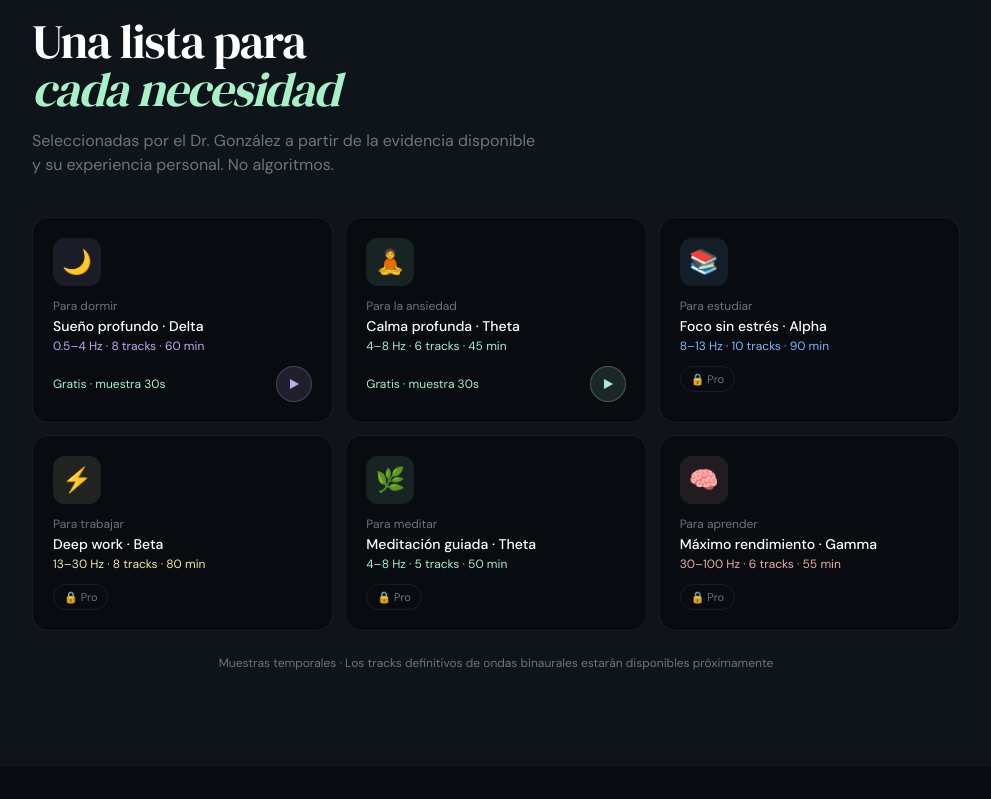
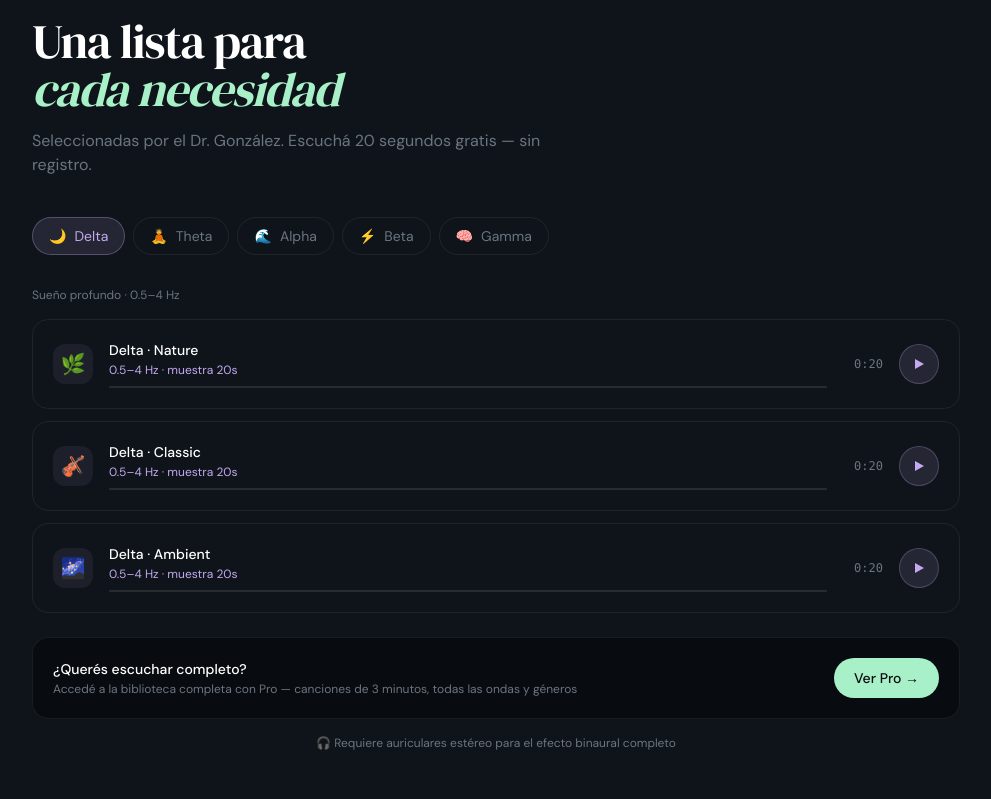
Before and after one commit to Solang3/neurowave, a Next.js app: page / in a window 1280 px wide. Shown: the part 2541-3340 px from the top of the page, without its empty margins (144-1135 px from the left). Built offline with nearby package versions, Linux system fonts and the light colour scheme.

Commit message:
feat: playlists con tabs por onda y reproductor público

```diff
--- a/src/components/layout/PlaylistsSection.tsx
+++ b/src/components/layout/PlaylistsSection.tsx
@@ -2,79 +2,65 @@
 
 import { useState, useRef, useEffect } from 'react'
 
-const playlists = [
+const R2_PUBLIC = 'https://pub-78c976d8802a412ca89533a0734f5054.r2.dev'
+
+const WAVE_GROUPS = [
   {
-    emoji: '🌙', need: 'Para dormir', title: 'Sueño profundo', wave: 'Delta',
-    freq: '0.5–4 Hz', tracks: 8, duration: 60, isPro: false,
-    previewUrl: 'https://www.soundhelix.com/examples/mp3/SoundHelix-Song-1.mp3',
+    wave: 'Delta', freq: '0.5–4 Hz', color: '#c4a8f0',
+    bg: 'rgba(196,168,240,0.08)', emoji: '🌙', useCase: 'Sueño profundo',
+    tracks: [
+      { id: 'delta-nature', genre: 'Nature', emoji: '🌿', path: 'delta/nature/Delta-nature-001-binaural.mp3' },
+      { id: 'delta-classic', genre: 'Classic', emoji: '🎻', path: 'delta/classic/Delta-classic-001-binaural.mp3' },
+      { id: 'delta-ambient', genre: 'Ambient', emoji: '🌌', path: 'delta/ambient/Delta-ambient-001-binaural.mp3' },
+    ],
   },
   {
-    emoji: '🧘', need: 'Para la ansiedad', title: 'Calma profunda', wave: 'Theta',
-    freq: '4–8 Hz', tracks: 6, duration: 45, isPro: false,
-    previewUrl: 'https://www.soundhelix.com/examples/mp3/SoundHelix-Song-2.mp3',
+    wave: 'Theta', freq: '4–8 Hz', color: '#a8f0c8',
+    bg: 'rgba(168,240,200,0.08)', emoji: '🧘', useCase: 'Meditación y ansiedad',
+    tracks: [
+      { id: 'theta-nature', genre: 'Nature', emoji: '🌿', path: 'theta/nature/Theta-nature-001-binaural.mp3' },
+      { id: 'theta-classic', genre: 'Classic', emoji: '🎻', path: 'theta/classic/Theta-classic-001-binaural.mp3' },
+      { id: 'theta-ambient', genre: 'Ambient', emoji: '🌌', path: 'theta/ambient/Theta-ambient-001-binaural.mp3' },
+    ],
   },
   {
-    emoji: '📚', need: 'Para estudiar', title: 'Foco sin estrés', wave: 'Alpha',
-    freq: '8–13 Hz', tracks: 10, duration: 90, isPro: true,
-    previewUrl: null,
+    wave: 'Alpha', freq: '8–13 Hz', color: '#7eb8f7',
+    bg: 'rgba(126,184,247,0.08)', emoji: '🌊', useCase: 'Relajación activa',
+    tracks: [
+      { id: 'alpha-nature', genre: 'Nature', emoji: '🌿', path: 'alpha/nature/Alpha-nature-001-binaural.mp3' },
+      { id: 'alpha-classic', genre: 'Classic', emoji: '🎻', path: 'alpha/classic/Alpha-classic-001-binaural.mp3' },
+      { id: 'alpha-ambient', genre: 'Ambient', emoji: '🌌', path: 'alpha/ambient/Alpha-ambient-001-binaural.mp3' },
+    ],
   },
   {
-    emoji: '⚡', need: 'Para trabajar', title: 'Deep work', wave: 'Beta',
-    freq: '13–30 Hz', tracks: 8, duration: 80, isPro: true,
-    previewUrl: null,
+    wave: 'Beta', freq: '13–30 Hz', color: '#f0e8a8',
+    bg: 'rgba(240,232,168,0.08)', emoji: '⚡', useCase: 'Foco y trabajo',
+    tracks: [
+      { id: 'beta-nature', genre: 'Nature', emoji: '🌿', path: 'beta/nature/Beta-nature-001-binaural.mp3' },
+      { id: 'beta-classic', genre: 'Classic', emoji: '🎻', path: 'beta/classic/Beta-classic-001-binaural.mp3' },
+      { id: 'beta-ambient', genre: 'Ambient', emoji: '🌌', path: 'beta/ambient/Beta-ambient-001-binaural.mp3' },
+    ],
   },
   {
-    emoji: '🌿', need: 'Para meditar', title: 'Meditación guiada', wave: 'Theta',
-    freq: '4–8 Hz', tracks: 5, duration: 50, isPro: true,
-    previewUrl: null,
-  },
-  {
-    emoji: '🧠', need: 'Para aprender', title: 'Máximo rendimiento', wave: 'Gamma',
-    freq: '30–100 Hz', tracks: 6, duration: 55, isPro: true,
-    previewUrl: null,
+    wave: 'Gamma', freq: '30–100 Hz', color: '#f0a8a8',
+    bg: 'rgba(240,168,168,0.08)', emoji: '🧠', useCase: 'Alto rendimiento',
+    tracks: [
+      { id: 'gamma-nature', genre: 'Nature', emoji: '🌿', path: 'gamma/nature/Gamma-nature-001-binaural.mp3' },
+      { id: 'gamma-classic', genre: 'Classic', emoji: '🎻', path: 'gamma/classic/Gamma-classic-001-binaural.mp3' },
+      { id: 'gamma-ambient', genre: 'Ambient', emoji: '🌌', path: 'gamma/ambient/Gamma-ambient-001-binaural.mp3' },
+    ],
   },
 ]
 
-const waveColors: Record<string, string> = {
-  Delta: '#c4a8f0', Theta: '#a8f0c8', Alpha: '#7eb8f7',
-  Beta: '#f0e8a8', Gamma: '#f0a8a8',
-}
-const waveIconBg: Record<string, string> = {
-  Delta: 'rgba(196,168,240,0.1)', Theta: 'rgba(168,240,200,0.1)',
-  Alpha: 'rgba(126,184,247,0.1)', Beta: 'rgba(240,232,168,0.1)',
-  Gamma: 'rgba(240,168,168,0.1)',
-}
-
-function PlayButton({ url, isPlaying, onPlay, color }: {
-  url: string; isPlaying: boolean; onPlay: () => void; color: string
-}) {
-  return (
-    <button
-      onClick={(e) => { e.stopPropagation(); onPlay() }}
-      className="w-9 h-9 rounded-full flex items-center justify-center transition-all hover:scale-105 flex-shrink-0"
-      style={{ background: `${color}20`, border: `1px solid ${color}40` }}
-      aria-label={isPlaying ? 'Pausar' : 'Reproducir muestra'}
-    >
-      {isPlaying ? (
-        <svg width="14" height="14" viewBox="0 0 14 14" fill="none">
-          <rect x="2" y="2" width="4" height="10" rx="1" fill={color} />
-          <rect x="8" y="2" width="4" height="10" rx="1" fill={color} />
-        </svg>
-      ) : (
-        <svg width="14" height="14" viewBox="0 0 14 14" fill="none">
-          <path d="M3 2L12 7L3 12V2Z" fill={color} />
-        </svg>
-      )}
-    </button>
-  )
-}
+const PREVIEW_SECONDS = 20
 
 export default function PlaylistsSection() {
+  const [openWave, setOpenWave] = useState('Delta')
   const [playingId, setPlayingId] = useState<string | null>(null)
   const [progress, setProgress] = useState<Record<string, number>>({})
+  const [elapsed, setElapsed] = useState<Record<string, number>>({})
   const audioRef = useRef<HTMLAudioElement | null>(null)
   const intervalRef = useRef<NodeJS.Timeout | null>(null)
-  const PREVIEW_SECONDS = 30
 
   useEffect(() => {
     return () => {
@@ -83,32 +69,47 @@ export default function PlaylistsSection() {
     }
   }, [])
 
-  function handlePlay(id: string, url: string) {
+  function handlePlay(id: string, path: string) {
     if (playingId === id) {
       audioRef.current?.pause()
       setPlayingId(null)
       if (intervalRef.current) clearInterval(intervalRef.current)
       return
     }
+
     audioRef.current?.pause()
     if (intervalRef.current) clearInterval(intervalRef.current)
+
+    const url = `${R2_PUBLIC}/${path}`
     const audio = new Audio(url)
-    audio.volume = 0.7
+    audio.volume = 0.8
     audioRef.current = audio
     audio.play().catch(() => {})
     setPlayingId(id)
     setProgress((p) => ({ ...p, [id]: 0 }))
-    let elapsed = 0
+    setElapsed((p) => ({ ...p, [id]: 0 }))
+
+    let secs = 0
     intervalRef.current = setInterval(() => {
-      elapsed += 0.5
-      setProgress((p) => ({ ...p, [id]: (elapsed / PREVIEW_SECONDS) * 100 }))
-      if (elapsed >= PREVIEW_SECONDS) {
+      secs += 0.25
+      setProgress((p) => ({ ...p, [id]: (secs / PREVIEW_SECONDS) * 100 }))
+      setElapsed((p) => ({ ...p, [id]: Math.floor(secs) }))
+      if (secs >= PREVIEW_SECONDS) {
         audio.pause()
         setPlayingId(null)
+        setProgress((p) => ({ ...p, [id]: 0 }))
+        setElapsed((p) => ({ ...p, [id]: 0 }))
         if (intervalRef.current) clearInterval(intervalRef.current)
       }
-    }, 500)
+    }, 250)
   }
+
+  function formatTime(secs: number) {
+    const remaining = PREVIEW_SECONDS - secs
+    return `0:${remaining.toString().padStart(2, '0')}`
+  }
+
+  const currentGroup = WAVE_GROUPS.find((g) => g.wave === openWave)!
 
   return (
     <section id="playlists" className="bg-surface border-t border-white/[0.07] py-16 md:py-24">
@@ -119,51 +120,114 @@ export default function PlaylistsSection() {
           <em className="text-accent">cada necesidad</em>
         </h2>
         <p className="text-muted max-w-lg mb-10">
-          Seleccionadas por el Dr. González a partir de la evidencia disponible y su experiencia personal. No algoritmos.
+          Seleccionadas por el Dr. González. Escuchá 20 segundos gratis — sin registro.
         </p>
 
-        <div className="grid grid-cols-1 md:grid-cols-3 gap-3">
-          {playlists.map((p) => {
-            const id = p.title
-            const color = waveColors[p.wave]
-            const isPlaying = playingId === id
-            const prog = progress[id] ?? 0
+        {/* Tabs de ondas */}
+        <div className="flex gap-2 overflow-x-auto pb-2 mb-6">
+          {WAVE_GROUPS.map((g) => (
+            <button
+              key={g.wave}
+              onClick={() => setOpenWave(g.wave)}
+              className="flex-shrink-0 flex items-center gap-2 px-4 py-2 rounded-full text-sm transition-all"
+              style={{
+                background: openWave === g.wave ? `${g.color}20` : 'transparent',
+                border: `1px solid ${openWave === g.wave ? g.color + '50' : 'rgba(255,255,255,0.07)'}`,
+                color: openWave === g.wave ? g.color : '#6b7580',
+              }}
+            >
+              <span>{g.emoji}</span>
+              <span>{g.wave}</span>
+            </button>
+          ))}
+        </div>
+
+        {/* Info de la onda */}
+        <p className="text-xs text-muted mb-4">
+          {currentGroup.useCase} · {currentGroup.freq}
+        </p>
+
+        {/* Tracks */}
+        <div className="flex flex-col gap-3 mb-6">
+          {currentGroup.tracks.map((track) => {
+            const isPlaying = playingId === track.id
+            const prog = progress[track.id] ?? 0
+            const elapsedSecs = elapsed[track.id] ?? 0
+
             return (
-              <div key={id} className="bg-bg border border-white/[0.07] hover:border-white/[0.12] transition-all rounded-2xl p-5 flex gap-4 items-center md:flex-col md:items-start md:gap-3">
-                <div className="w-12 h-12 rounded-xl flex items-center justify-center text-2xl flex-shrink-0" style={{ background: waveIconBg[p.wave] }}>
-                  {p.emoji}
-                </div>
-                <div className="flex-1 min-w-0 md:w-full">
-                  <p className="text-xs text-muted">{p.need}</p>
-                  <p className="font-medium text-sm mt-0.5 truncate">{p.title} · {p.wave}</p>
-                  <p className="text-xs mt-0.5" style={{ color }}>{p.freq} · {p.tracks} tracks · {p.duration} min</p>
-                  {isPlaying && (
+              <div
+                key={track.id}
+                className="border border-white/[0.07] rounded-2xl p-5 transition-all"
+                style={{ background: isPlaying ? currentGroup.bg : 'transparent' }}
+              >
+                <div className="flex items-center gap-4">
+                  <div
+                    className="w-10 h-10 rounded-xl flex items-center justify-center text-xl flex-shrink-0"
+                    style={{ background: currentGroup.bg }}
+                  >
+                    {track.emoji}
+                  </div>
+
+                  <div className="flex-1 min-w-0">
+                    <p className="font-medium text-sm">{currentGroup.wave} · {track.genre}</p>
+                    <p className="text-xs mt-0.5" style={{ color: currentGroup.color }}>
+                      {currentGroup.freq} · muestra 20s
+                    </p>
                     <div className="mt-2 h-0.5 bg-white/10 rounded-full overflow-hidden">
-                      <div className="h-full rounded-full transition-all duration-500" style={{ width: `${prog}%`, background: color }} />
+                      <div
+                        className="h-full rounded-full transition-all duration-200"
+                        style={{ width: `${prog}%`, background: currentGroup.color }}
+                      />
                     </div>
-                  )}
-                  <div className="flex items-center justify-between mt-3">
-                    {p.isPro ? (
-                      <span className="inline-flex items-center gap-1 text-[11px] bg-white/4 border border-white/[0.07] rounded-full px-2.5 py-1 text-muted">
-                        🔒 Pro
-                      </span>
+                  </div>
+
+                  <span className="text-xs text-muted font-mono w-10 text-right flex-shrink-0">
+                    {isPlaying ? formatTime(elapsedSecs) : `0:${PREVIEW_SECONDS}`}
+                  </span>
+
+                  <button
+                    onClick={() => handlePlay(track.id, track.path)}
+                    className="w-10 h-10 rounded-full flex items-center justify-center transition-all hover:scale-105 flex-shrink-0"
+                    style={{
+                      background: isPlaying ? currentGroup.color : `${currentGroup.color}20`,
+                      border: `1px solid ${currentGroup.color}40`,
+                    }}
+                  >
+                    {isPlaying ? (
+                      <svg width="12" height="12" viewBox="0 0 12 12" fill="none">
+                        <rect x="1" y="1" width="4" height="10" rx="1" fill="#080c10"/>
+                        <rect x="7" y="1" width="4" height="10" rx="1" fill="#080c10"/>
+                      </svg>
                     ) : (
-                      <span className="text-xs text-accent">
-                        {isPlaying ? 'Reproduciendo muestra...' : 'Gratis · muestra 30s'}
-                      </span>
+                      <svg width="12" height="12" viewBox="0 0 12 12" fill="none">
+                        <path d="M2 1L11 6L2 11V1Z" fill={currentGroup.color}/>
+                      </svg>
                     )}
-                    {!p.isPro && p.previewUrl && (
-                      <PlayButton url={p.previewUrl} isPlaying={isPlaying} onPlay={() => handlePlay(id, p.previewUrl!)} color={color} />
-                    )}
-                  </div>
+                  </button>
                 </div>
               </div>
             )
           })}
         </div>
 
-        <p className="text-xs text-muted mt-6 text-center">
-          Muestras temporales · Los tracks definitivos de ondas binaurales estarán disponibles próximamente
+        {/* CTA */}
+        <div className="bg-bg border border-white/[0.07] rounded-2xl p-5 flex items-center justify-between gap-4 flex-wrap">
+          <div>
+            <p className="font-medium text-sm">¿Querés escuchar completo?</p>
+            <p className="text-xs text-muted mt-0.5">
+              Accedé a la biblioteca completa con Pro — canciones de 3 minutos, todas las ondas y géneros
+            </p>
+          </div>
+          <a
+            href="/checkout?plan=monthly"
+            className="flex-shrink-0 bg-accent text-bg text-sm font-medium px-5 py-2.5 rounded-full hover:opacity-90 transition-opacity"
+          >
+            Ver Pro →
+          </a>
+        </div>
+
+        <p className="text-xs text-muted text-center mt-4">
+          🎧 Requiere auriculares estéreo para el efecto binaural completo
         </p>
       </div>
     </section>
```
